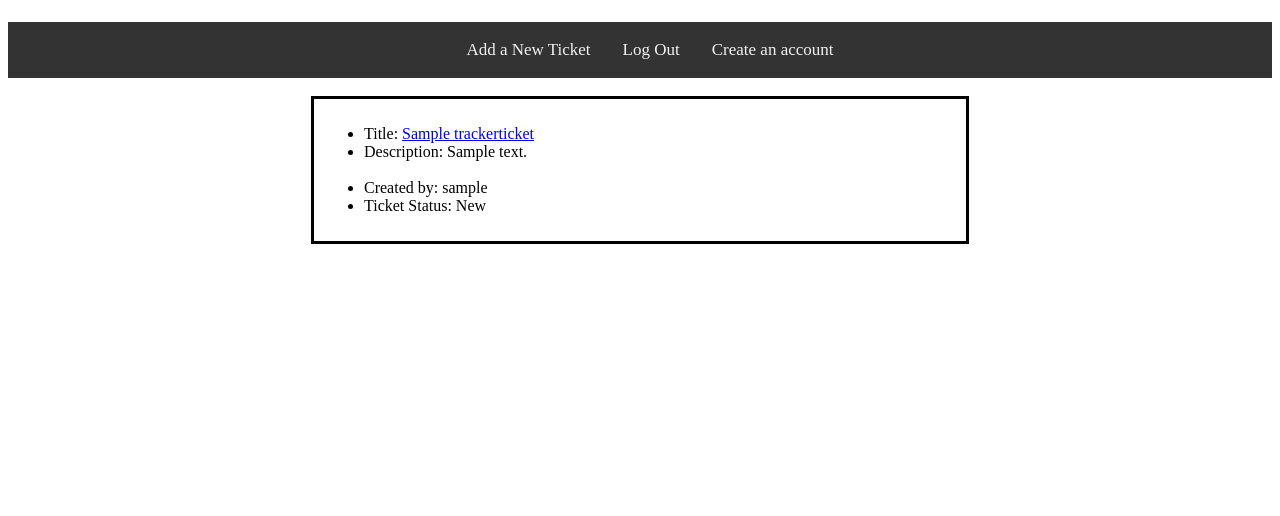
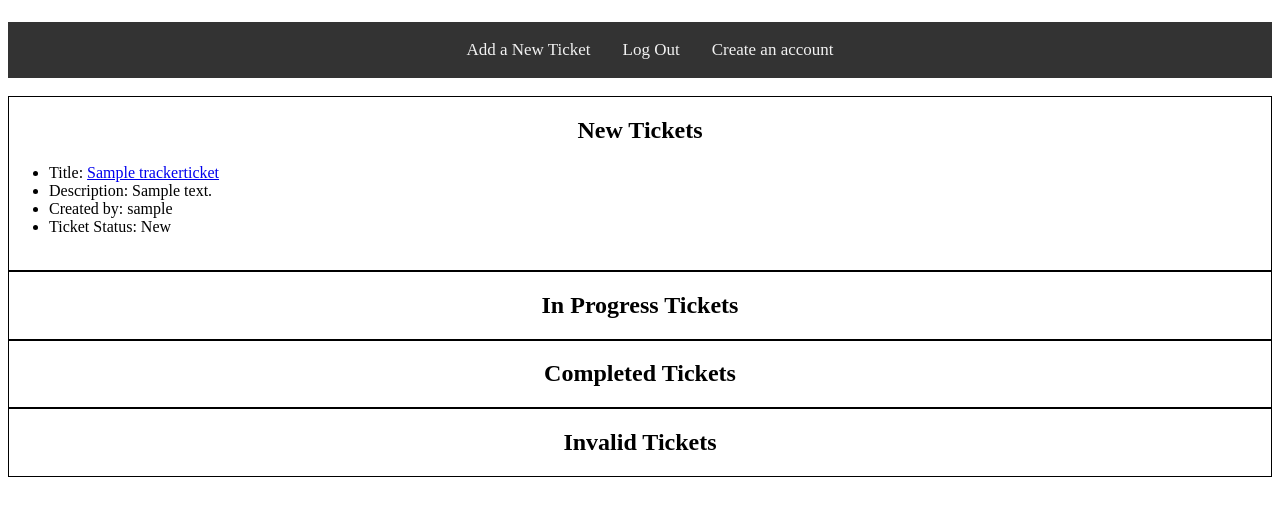
Before and after one commit to Oejay94/django_bug_tracker, a Django app: page /home/ in a window 1280 px wide. Shown: the part 58-574 px from the top of the page. Run offline with Django 3.2, Linux system fonts and the light colour scheme; a user stored in the database is signed in; tables that the repository leaves empty hold one stand-in row (values such as "Sample post").

Commit message:
Cleaned up code and fixed some micro bugs.

```diff
--- a/bug_tracker/static/home/style.css
+++ b/bug_tracker/static/home/style.css
@@ -1,11 +1,22 @@
-#card {
-    margin: auto;
-    width: 50%;
-    border: 3px solid black;
-    padding: 10px;
-    overflow-wrap: break-word;
+#column1 {
+  columns: 1;
+  border: 1px solid black;
 }
 
+#column2 {
+  columns: 1;
+  border: 1px solid black;
+}
+
+#column3 {
+  columns: 1;
+  border: 1px solid black;
+}
+
+#column4 {
+  columns: 1;
+  border: 1px solid black;
+}
 /* Add a black background color to the top navigation */
 .topnav {
     background-color: #333;
@@ -26,7 +37,7 @@
 
   /* Change the color of links on hover */
   .topnav a:hover {
-    background-color: #ddd;
+    background-color: white;
     color: black;
   }
 
--- a/bug_tracker/templates/home.html
+++ b/bug_tracker/templates/home.html
@@ -19,18 +19,57 @@
             {% if user.is_staff %}<a id="signup" href="/signup/">Create an account</a>{% endif %}
         </div>
         <br>
-        {% for y in data %}
-        <div id="card">
+        <div id="column1">
+            <h2 style="text-align: center;">New Tickets</h2>
+            {% for x in data %}
             <ul>
-                <li>Title: <a href="/ticket_detail/{{y.id}}">{{y.title}}</a></li>
-                <li>Description: {{y.description}}</li>
-                <br>
-                <li>Created by: {{ y.user_name }}</li>
-                <li>Ticket Status: {{y.ticket_status}}</li>
+                <li>Title: <a href="/ticket_detail/{{x.id}}">{{x.title}}</a></li>
+                <li>Description: {{x.description}}</li>
+                <li>Created by: {{ x.user_name }}</li>
+                <li>Ticket Status: {{x.ticket_status}}</li>
             </ul>
+            <br>
+            {% endfor %}
         </div>
-        <br>
-        {% endfor %}
+
+        <div id="column2">
+            <h2 style="text-align: center;"> In Progress Tickets</h2>
+            {% for progress in in_progress %}
+            <ul>
+                <li>Title: <a href="/ticket_detail/{{progress.id}}">{{progress.title}}</a></li>
+                <li>Description: {{progress.description}}</li>
+                <li>Created by: {{ progress.user_name }}</li>
+                <li>Ticket Status: {{progress.ticket_status}}</li>
+            </ul>
+            <br>
+            {% endfor %}
+        </div>
+
+        <div id="column3">
+            <h2 style="text-align: center;">Completed Tickets</h2>
+            {% for d in done %}
+            <ul>
+                <li>Title: <a href="/ticket_detail/{{d.id}}">{{d.title}}</a></li>
+                <li>Description: {{d.description}}</li>
+                <li>Created by: {{ d.user_name }}</li>
+                <li>Ticket Status: {{d.ticket_status}}</li>
+            </ul>
+            <br>
+            {% endfor %}
+        </div>
+
+        <div id="column4">
+            <h2 style="text-align: center;">Invalid Tickets</h2>
+            {% for i in invalid %}
+            <ul>
+                <li>Title: <a href="/ticket_detail/{{i.id}}">{{i.title}}</a></li>
+                <li>Description: {{i.description}}</li>
+                <li>Created by: {{ i.user_name }}</li>
+                <li>Ticket Status: {{i.ticket_status}}</li>
+            </ul>
+            <br>
+            {% endfor %}
+        </div>
     </body>
 
 </html>
--- a/bug_tracker/templates/ticket_detail.html
+++ b/bug_tracker/templates/ticket_detail.html
@@ -26,7 +26,7 @@
             <br>
             <p>{{ data.description }}</p>
             <br>
-            <p>Created by: <a href="/userpage/{{data.user_name.id}}">{{data.user_name}}</a></p>
+            <p>Created by: <a href="/userpage/{{data.user_name.id}}/">{{data.user_name}}</a></p>
             <p>Assigned to:
                 {% if data.assigned_user is not None %}
                 <a href="/userpage/{{data.assigned_user.id}}">{{data.assigned_user}}</a>
--- a/bug_tracker/views.py
+++ b/bug_tracker/views.py
@@ -3,7 +3,7 @@ from django.contrib.auth import login, authenticate, logout
 from django.contrib.auth.decorators import login_required
 from django.contrib.admin.views.decorators import staff_member_required
 
-from bug_tracker.forms import SignUpForm, LoginForm, NewTicketForm, UpdateTicket, CompletedTicket, InvalidTicket
+from bug_tracker.forms import SignUpForm, LoginForm, NewTicketForm, UpdateTicket
 from custom_user.models import CustomUser
 from tracker_ticket.models import TrackerTicket
 
@@ -11,8 +11,11 @@ from tracker_ticket.models import TrackerTicket
 @login_required
 def home(request):
     html = 'home.html'
-    data = TrackerTicket.objects.all().order_by("-ticket_status")
-    return render(request, html, {'data': data})
+    data = TrackerTicket.objects.filter(ticket_status=TrackerTicket.New).order_by("-time")
+    in_progress = TrackerTicket.objects.filter(ticket_status=TrackerTicket.In_Progress).order_by("-time")
+    done = TrackerTicket.objects.filter(ticket_status=TrackerTicket.Done).order_by("-time")
+    invalid = TrackerTicket.objects.filter(ticket_status=TrackerTicket.Invalid).order_by("-time")
+    return render(request, html, {'data': data, 'in_progress': in_progress, 'done': done, 'invalid': invalid})
 
 
 @login_required
@@ -110,7 +113,7 @@ def completed_ticket(request, id):
     trackerTicket = TrackerTicket.objects.get(id=id)
     trackerTicket.assigned_user = None
     trackerTicket.completed_user = request.user
-    trackerTicket.ticket_status = 'Complete'
+    trackerTicket.ticket_status = 'Done'
     trackerTicket.save()
     return HttpResponseRedirect(reverse('home'))
 
```
Also changed, not shown: bug_tracker/forms.py (+0 -16 lines), bug_tracker/static/userPage/style.css (+11 -25 lines), custom_user/migrations/0001_initial.py, tracker_ticket/migrations/0001_initial.py.
